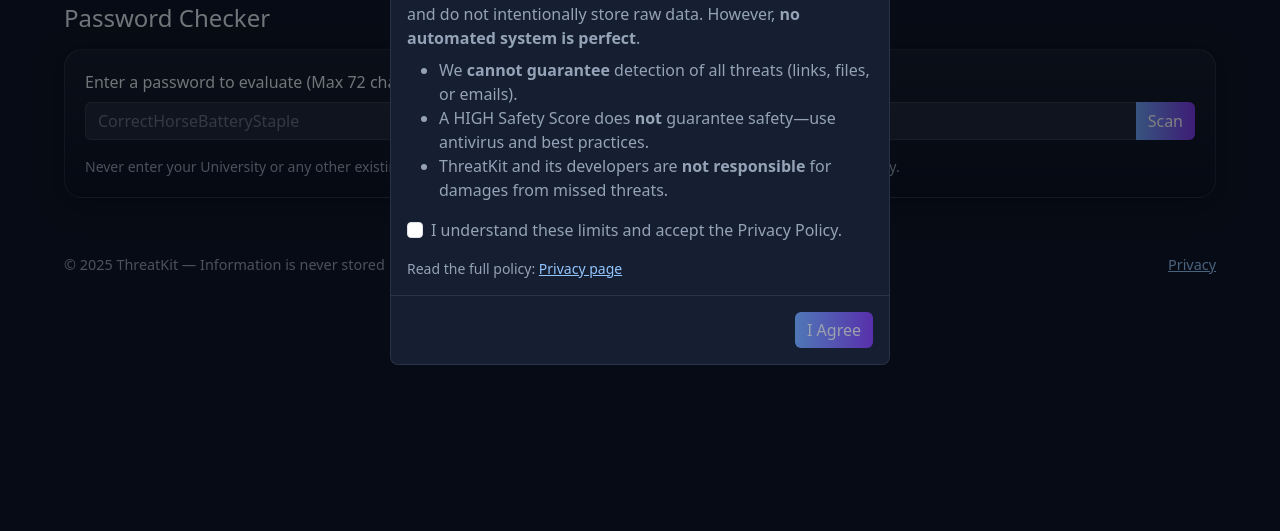
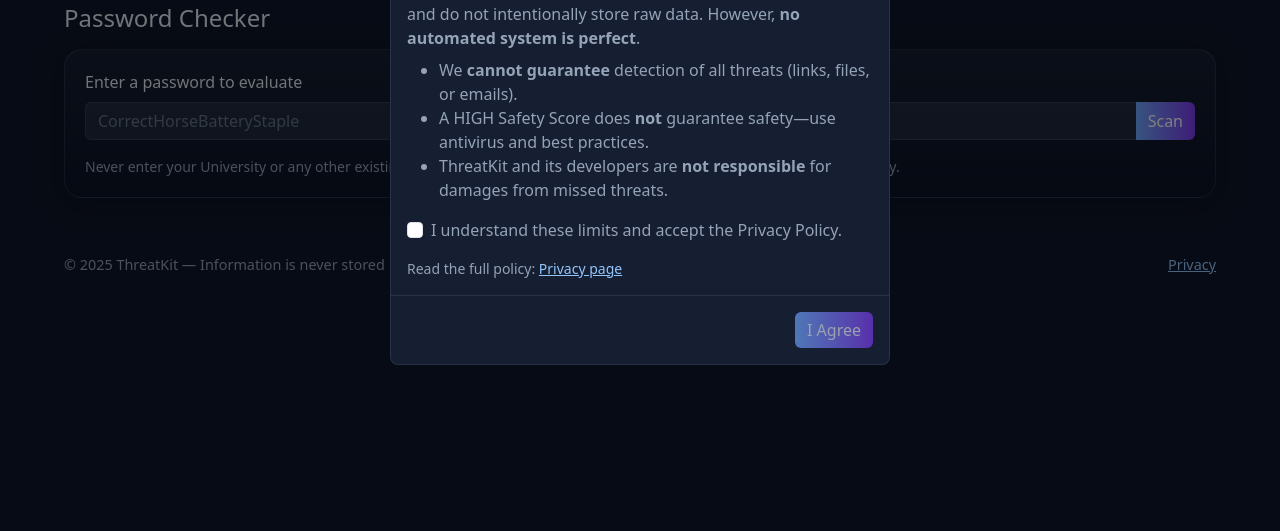
Before and after one commit to Bradlb03/ThreatKit, a Flask app: page /password/ in a window 1280 px wide. Shown: the part 269-800 px from the top of the page. Run offline with Flask 3, Linux system fonts and the light colour scheme; parts of the project's set-up code (start-up, migrations or seed data) failed here and were passed over.

Commit message:
Removed user text limiting password input to 72 characters, added a hard limit to 72 characters in the code.

```diff
--- a/ThreatKit/threatkit/templates/password.html
+++ b/ThreatKit/threatkit/templates/password.html
@@ -6,7 +6,7 @@
 <h1 class="h4 mb-3">Password Checker</h1>
 
 <form method="POST" class="tk-card" autocomplete="off">
-  <label for="pw" class="form-label">Enter a password to evaluate (Max 72 characters)</label>
+  <label for="pw" class="form-label">Enter a password to evaluate</label>
   <div class="input-group mb-3">
     <input
       id="pw"
@@ -16,6 +16,7 @@
       placeholder="CorrectHorseBatteryStaple"
       required
       minlength="4"
+      maxlength="72"
       aria-describedby="pwHelp"
     />
     <button class="btn btn-accent" type="submit">Scan</button>
```
